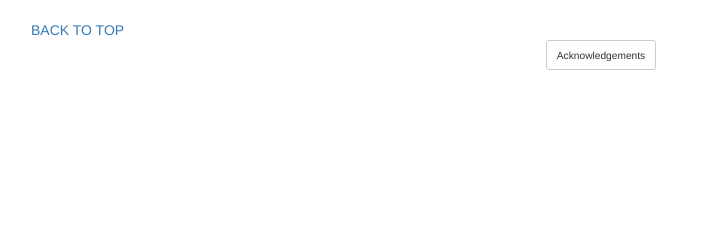
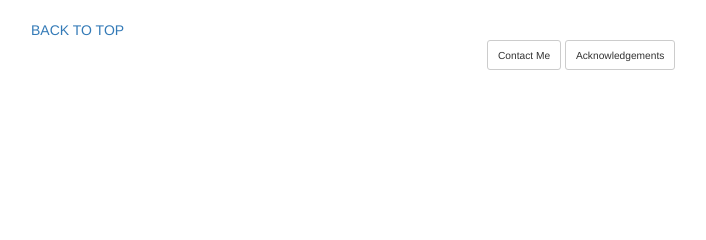
Before and after one commit to AceFire6/ordered-arrowverse, a Flask app: page / in a window 1280 px wide. Shown: the part 167-407 px from the top of the page, without its empty margins (39-745 px from the left). Run offline with Flask 2, Linux system fonts and the light colour scheme; data that the repository does not hold is empty; some libraries are stand-ins or nearby versions.

Commit message:
Add contact and update acknowledgements.

```diff
--- a/ordering/static/css/index.css
+++ b/ordering/static/css/index.css
@@ -5,3 +5,9 @@ a.btn {
 .episode {
     cursor: pointer;
 }
+
+#footer-buttons {
+    width: 20%;
+    margin-left:auto;
+    margin-right:auto;
+}
--- a/ordering/templates/index.html
+++ b/ordering/templates/index.html
@@ -59,9 +59,14 @@
         </tbody>
     </table>
     <a href="#top" id="end">BACK TO TOP</a>
-    <button type="button" class="btn btn-default btn-sm center-block" data-toggle="modal" data-target="#acknowledgements">
-        <small>Acknowledgements</small>
-    </button>
+    <div id="footer-buttons">
+        <button type="button" class="btn btn-default btn-sm" data-toggle="modal" data-target="#contact">
+            <small>Contact Me</small>
+        </button>
+        <button type="button" class="btn btn-default btn-sm" data-toggle="modal" data-target="#acknowledgements">
+            <small>Acknowledgements</small>
+        </button>
+    </div>
     <div class="modal fade" id="acknowledgements">
         <div class="modal-dialog">
             <div class="modal-content">
@@ -74,6 +79,7 @@
                     <ul>
                         <li><a href="http://arrow.wikia.com/wiki/List_of_Arrow_episodes" target="_blank">List of Arrow Episodes</a></li>
                         <li><a href="http://arrow.wikia.com/wiki/List_of_The_Flash_episodes" target="_blank">List of The Flash Episodes</a></li>
+                        <li><a href="http://arrow.wikia.com/wiki/List_of_DC%27s_Legends_of_Tomorrow_episodes" target="_blank">List of DC's Legends of Tomorrow Episodes</a></li>
                     </ul>
                 </div>
                 <div class="modal-footer">
@@ -82,6 +88,25 @@
             </div><!-- /.modal-content -->
         </div><!-- /.modal-dialog -->
     </div><!-- /.modal -->
+
+    <div class="modal fade" id="contact">
+            <div class="modal-dialog">
+                <div class="modal-content">
+                    <div class="modal-header">
+                        <button type="button" class="close" data-dismiss="modal" aria-label="Close"><span aria-hidden="true">&times;</span></button>
+                        <h4 class="modal-title">Contact</h4>
+                    </div>
+                    <div class="modal-body text-center">
+                        <p>Made by Jethro Muller</p>
+                        <p>To contact me, <a href="mailto:git+ordering@jethromuller.co.za" target="_blank" type="email">email me</a>.</p>
+                        <p>Or, view my other projects on <a href="http://www.github.com/AceFire6" target="_blank">Github</a>.</p>
+                    </div>
+                    <div class="modal-footer">
+                        <button type="button" class="btn btn-default" data-dismiss="modal">Close</button>
+                    </div>
+                </div><!-- /.modal-content -->
+            </div><!-- /.modal-dialog -->
+        </div><!-- /.modal -->
     <script type="text/javascript" rel="script" src="/static/js/jquery.min.js"></script>
     <script type="text/javascript" rel="script" src="/static/js/bootstrap.min.js"></script>
     <script type="text/javascript" rel="script" src="/static/js/index.js"></script>
```
